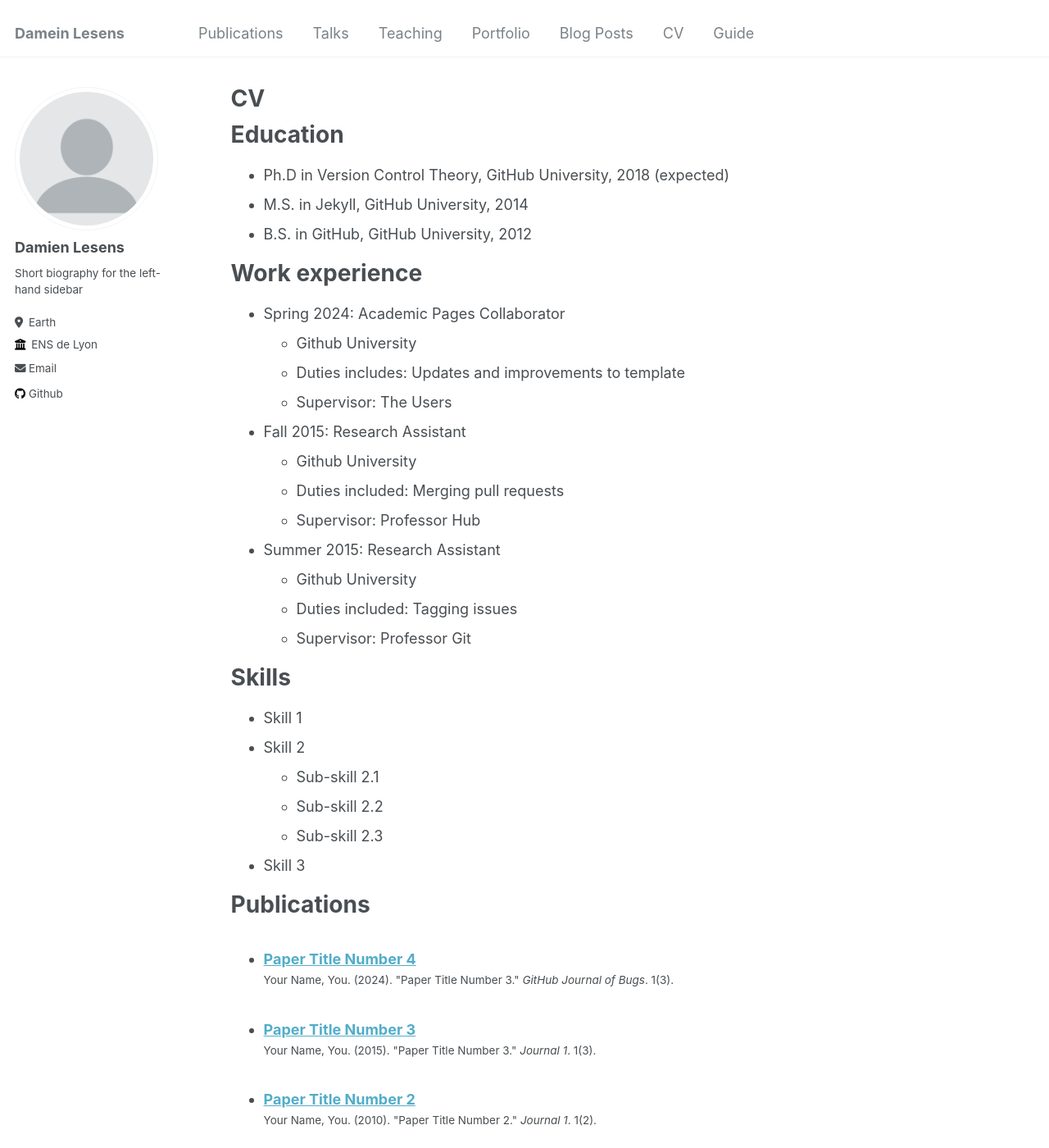
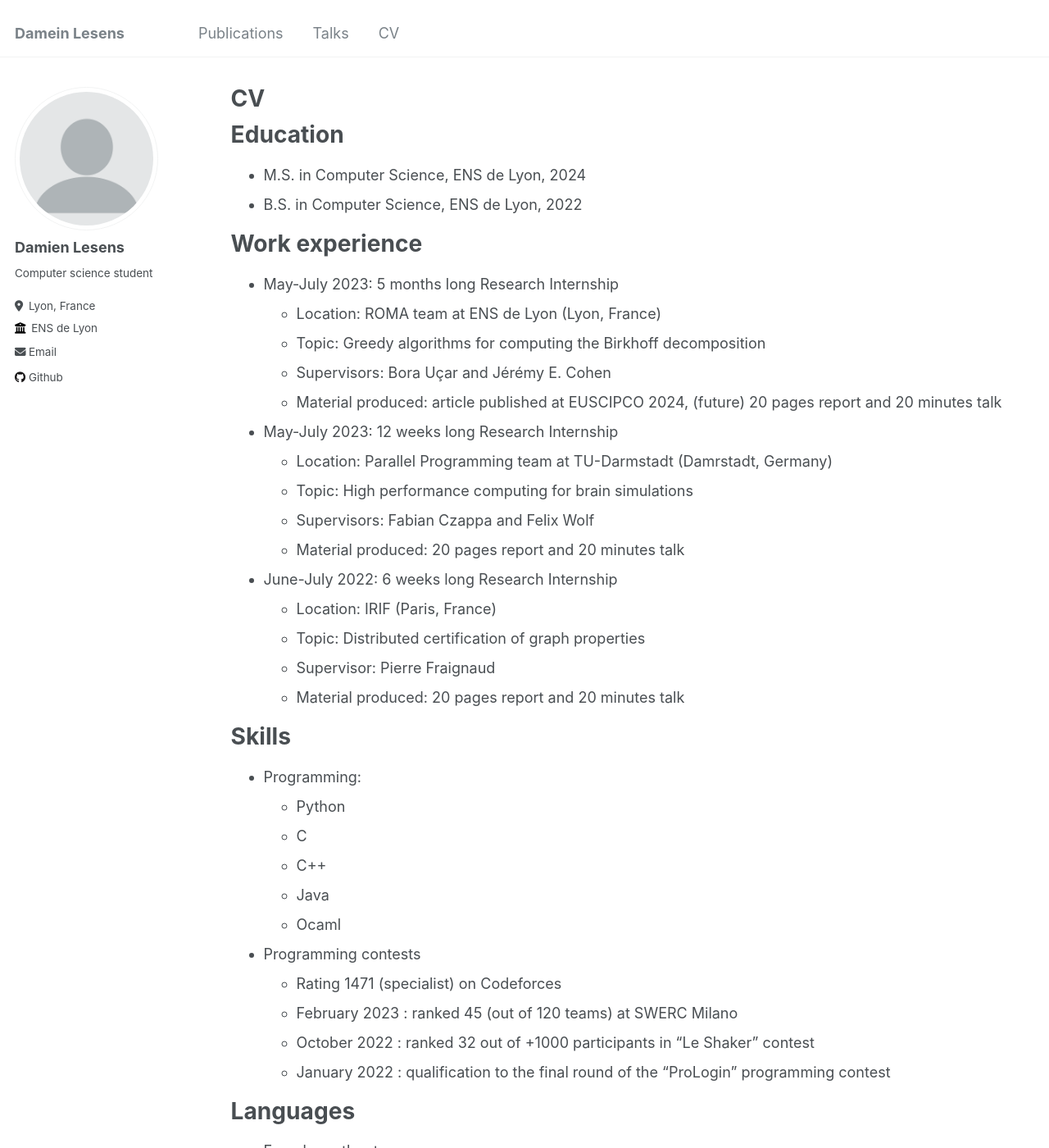
Before and after one commit to DamienLesens/DamienLesens.github.io, a Jekyll site: the page built from _pages/cv.md, in a window 1280 px wide and 1400 px high. Shown: the whole window at 82% size. Built offline with Jekyll 4.4.1, drawn with Linux system fonts in a browser that asks for light colours; a file with an impossible date is left out; some of the changed text lies outside the part shown.

Commit message:
change front page, publications, cv

```diff
--- a/_config.yml
+++ b/_config.yml
@@ -24,8 +24,8 @@ author:
   avatar           : "profile.png"
   name             : "Damien Lesens"
   pronouns         : # example: "she/her"
-  bio              : "Short biography for the left-hand sidebar"
-  location         : "Earth"
+  bio              : "Computer science student"
+  location         : "Lyon, France"
   employer         : "ENS de Lyon"
   uri              : # URL
   email            : "damien.lesens@ens-lyon.fr"
--- a/_pages/cv.md
+++ b/_pages/cv.md
@@ -11,35 +11,49 @@ redirect_from:
 
 Education
 ======
-* Ph.D in Version Control Theory, GitHub University, 2018 (expected)
-* M.S. in Jekyll, GitHub University, 2014
-* B.S. in GitHub, GitHub University, 2012
+* M.S. in Computer Science, ENS de Lyon, 2024
+* B.S. in Computer Science, ENS de Lyon, 2022
 
 Work experience
 ======
-* Spring 2024: Academic Pages Collaborator
-  * Github University
-  * Duties includes: Updates and improvements to template
-  * Supervisor: The Users
+* May-July 2023: 5 months long Research Internship
+  * Location: ROMA team at ENS de Lyon (Lyon, France)
+  * Topic: Greedy algorithms for computing the Birkhoff decomposition
+  * Supervisors: Bora Uçar and Jérémy E. Cohen
+  * Material produced: article published at EUSCIPCO 2024, (future) 20 pages report and 20 minutes talk
 
-* Fall 2015: Research Assistant
-  * Github University
-  * Duties included: Merging pull requests
-  * Supervisor: Professor Hub
+* May-July 2023: 12 weeks long Research Internship
+  * Location: Parallel Programming team at TU-Darmstadt (Damrstadt, Germany)
+  * Topic: High performance computing for brain simulations
+  * Supervisors: Fabian Czappa and Felix Wolf
+  * Material produced: 20 pages report and 20 minutes talk
 
-* Summer 2015: Research Assistant
-  * Github University
-  * Duties included: Tagging issues
-  * Supervisor: Professor Git
+* June-July 2022: 6 weeks long Research Internship
+  * Location: IRIF (Paris, France)
+  * Topic: Distributed certification of graph properties
+  * Supervisor: Pierre Fraignaud
+  * Material produced: 20 pages report and 20 minutes talk
 
 Skills
 ======
-* Skill 1
-* Skill 2
-  * Sub-skill 2.1
-  * Sub-skill 2.2
-  * Sub-skill 2.3
-* Skill 3
+* Programming:
+  * Python
+  * C
+  * C++
+  * Java
+  * Ocaml
+* Programming contests
+  * Rating 1471 (specialist) on Codeforces
+  * February 2023 : ranked 45 (out of 120 teams) at SWERC Milano
+  * October 2022 : ranked 32 out of +1000 participants in “Le Shaker” contest
+  * January 2022 : qualification to the final round of the “ProLogin” programming contest
+
+
+Languages
+=====
+* French: mother tongue
+* English: C2 level, obtained Cambridge Advanced certification in 2022 with C2 grading
+* German: B1 level
 
 Publications
 ======
@@ -53,12 +67,12 @@ Talks
     {% include archive-single-talk-cv.html  %}
   {% endfor %}</ul>
 
-Teaching
+<!-- Teaching
 ======
   <ul>{% for post in site.teaching reversed %}
     {% include archive-single-cv.html %}
-  {% endfor %}</ul>
+  {% endfor %}</ul> -->
 
-Service and leadership
+<!-- Service and leadership
 ======
-* Currently signed in to 43 different slack teams
+* Currently signed in to 43 different slack teams -->
--- a/_publications/2009-10-01-paper-title-number-1.md
+++ /dev/null
@@ -1,13 +0,0 @@
----
-title: "Paper Title Number 1"
-collection: publications
-permalink: /publication/2009-10-01-paper-title-number-1
-excerpt: 'This paper is about the number 1. The number 2 is left for future work.'
-date: 2009-10-01
-venue: 'Journal 1'
-slidesurl: 'http://academicpages.github.io/files/slides1.pdf'
-paperurl: 'http://academicpages.github.io/files/paper1.pdf'
-citation: 'Your Name, You. (2009). &quot;Paper Title Number 1.&quot; <i>Journal 1</i>. 1(1).'
----
-
-The contents above will be part of a list of publications, if the user clicks the link for the publication than the contents of section will be rendered as a full page, allowing you to provide more information about the paper for the reader. When publications are displayed as a single page, the contents of the above "citation" field will automatically be included below this section in a smaller font.
--- a/_publications/2010-10-01-paper-title-number-2.md
+++ /dev/null
@@ -1,13 +0,0 @@
----
-title: "Paper Title Number 2"
-collection: publications
-permalink: /publication/2010-10-01-paper-title-number-2
-excerpt: 'This paper is about the number 2. The number 3 is left for future work.'
-date: 2010-10-01
-venue: 'Journal 1'
-slidesurl: 'http://academicpages.github.io/files/slides2.pdf'
-paperurl: 'http://academicpages.github.io/files/paper2.pdf'
-citation: 'Your Name, You. (2010). &quot;Paper Title Number 2.&quot; <i>Journal 1</i>. 1(2).'
----
-
-The contents above will be part of a list of publications, if the user clicks the link for the publication than the contents of section will be rendered as a full page, allowing you to provide more information about the paper for the reader. When publications are displayed as a single page, the contents of the above "citation" field will automatically be included below this section in a smaller font.
--- a/_publications/2015-10-01-paper-title-number-3.md
+++ /dev/null
@@ -1,13 +0,0 @@
----
-title: "Paper Title Number 3"
-collection: publications
-permalink: /publication/2015-10-01-paper-title-number-3
-excerpt: 'This paper is about the number 3. The number 4 is left for future work.'
-date: 2015-10-01
-venue: 'Journal 1'
-slidesurl: 'http://academicpages.github.io/files/slides3.pdf'
-paperurl: 'http://academicpages.github.io/files/paper3.pdf'
-citation: 'Your Name, You. (2015). &quot;Paper Title Number 3.&quot; <i>Journal 1</i>. 1(3).'
----
-
-The contents above will be part of a list of publications, if the user clicks the link for the publication than the contents of section will be rendered as a full page, allowing you to provide more information about the paper for the reader. When publications are displayed as a single page, the contents of the above "citation" field will automatically be included below this section in a smaller font.
--- a/_publications/2024-02-17-paper-title-number-4.md
+++ /dev/null
@@ -1,12 +0,0 @@
----
-title: "Paper Title Number 4"
-collection: publications
-permalink: /publication/2024-02-17-paper-title-number-4
-excerpt: 'This paper is about fixing template issue #693.'
-date: 2024-02-17
-venue: 'GitHub Journal of Bugs'
-paperurl: 'http://academicpages.github.io/files/paper3.pdf'
-citation: 'Your Name, You. (2024). &quot;Paper Title Number 3.&quot; <i>GitHub Journal of Bugs</i>. 1(3).'
----
-
-The contents above will be part of a list of publications, if the user clicks the link for the publication than the contents of section will be rendered as a full page, allowing you to provide more information about the paper for the reader. When publications are displayed as a single page, the contents of the above "citation" field will automatically be included below this section in a smaller font.
```
Also changed, not shown: _data/navigation.yml (+8 -8 lines), _pages/about.md (+8 -2 lines), _publications/2024-03-OMP-based-algo-for-BVN-decomp.md (added, +13 -0 lines).
